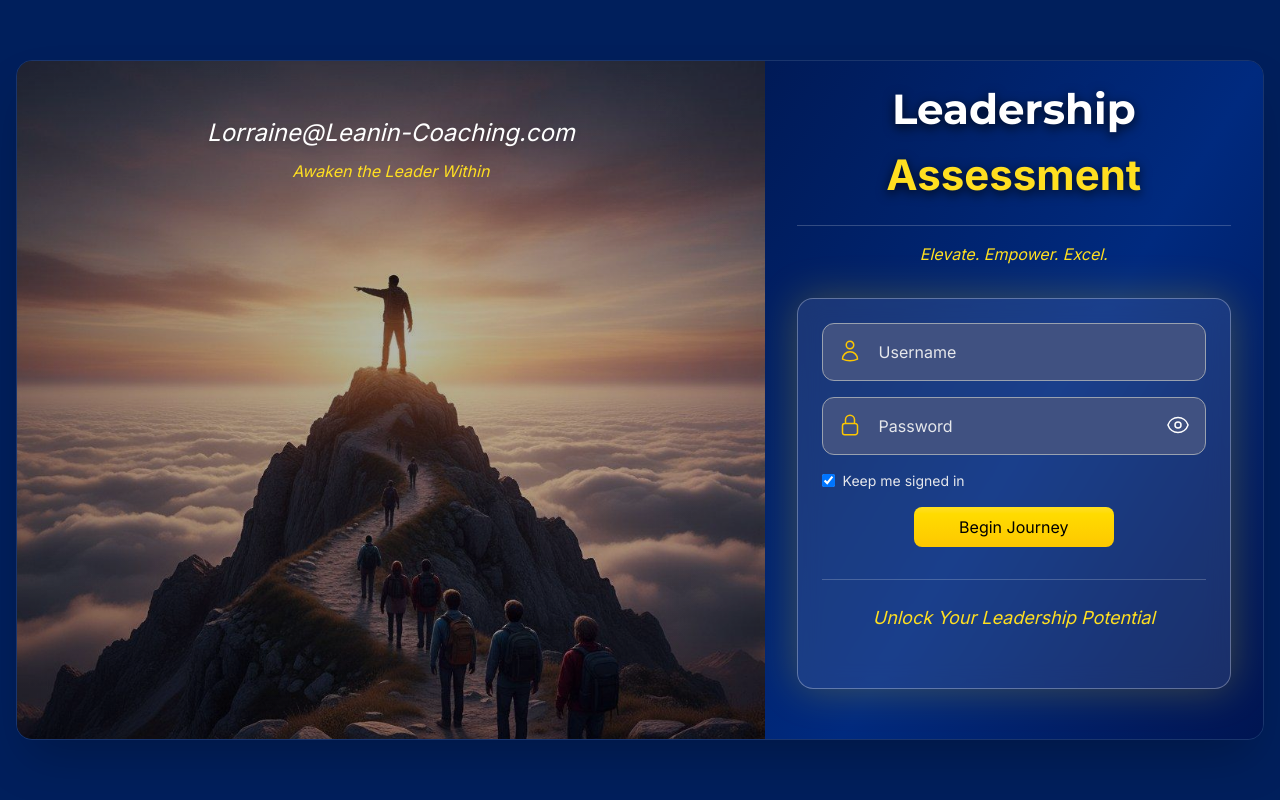
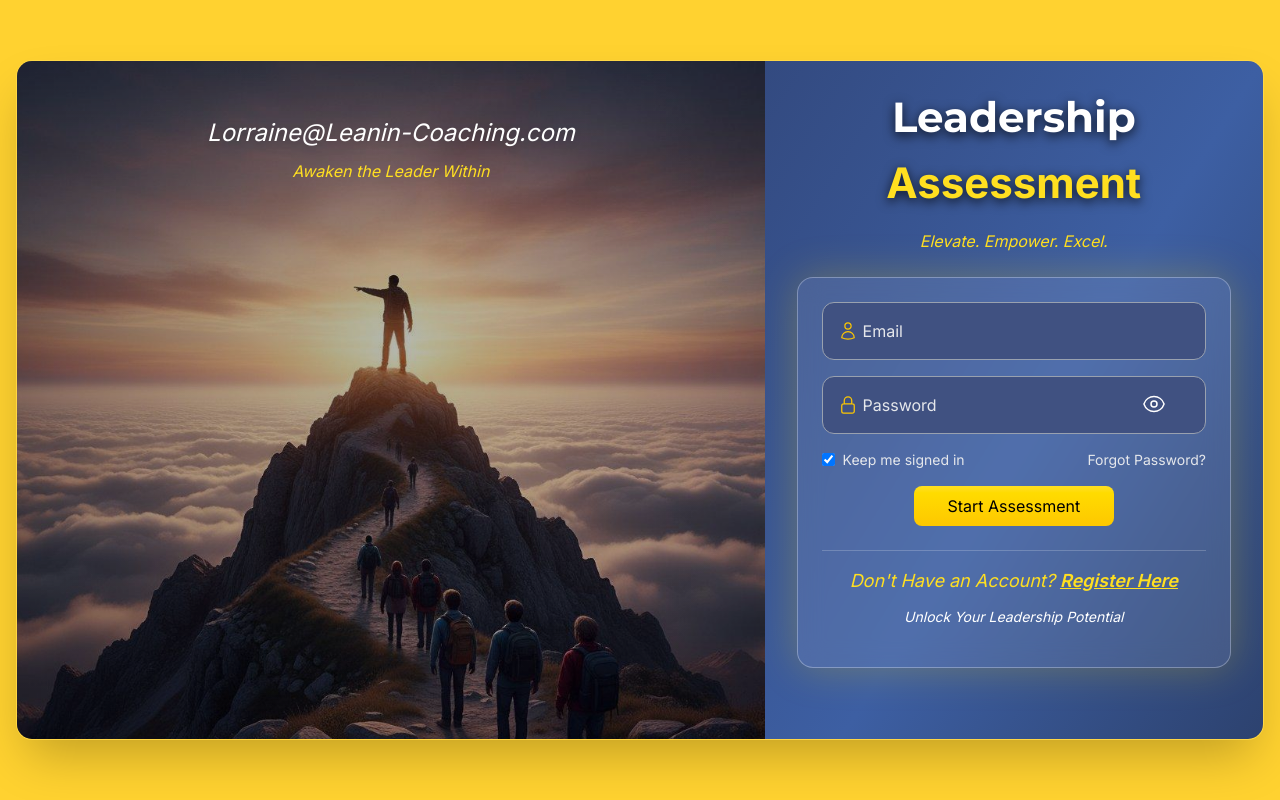
Before and after one commit to sireesha-metta/GoogleSheet-POC, a React (Vite) app: page /login in a window 1280 px wide. Built offline with nearby package versions, Linux system fonts and the light colour scheme.

Commit message:
role based login registration done

```diff
--- /dev/null
+++ b/src/component/FormInput.jsx
@@ -0,0 +1,42 @@
+import { CheckCircleIcon, XCircleIcon } from "@heroicons/react/24/solid";
+
+export default function FormInput({
+  error,value,
+  showErrorInPlaceholder = false,
+  ...props
+}) {
+  const isValid = value?.trim() && !error;
+  return (
+    <div className="relative">
+      <input
+        {...props}
+        placeholder={
+          showErrorInPlaceholder && error
+            ? error
+            : props.placeholder
+        }
+        className={`w-full bg-[#405181] rounded-xl py-4 px-10  text-white
+        focus:outline-none focus:ring-2
+        ${
+          error
+            ? "border-2 border-red-500 placeholder-red-400 focus:ring-red-500"
+            : "border border-gray-400 placeholder-gray-200 focus:ring-yellow-400"
+        }`}
+      />
+
+      {!showErrorInPlaceholder && error && (
+        <p className="text-red-400 text-sm mt-1">
+          {error}
+        </p>
+      )}
+
+         {error && (
+        <XCircleIcon className="absolute right-3 top-1/2 -translate-y-1/2 h-5 w-5 text-red-500" />
+      )}
+
+      {isValid && (
+        <CheckCircleIcon className="absolute right-3 top-1/2 -translate-y-1/2 h-5 w-5 text-yellow-500" />
+      )}
+    </div>
+  );
+}
--- a/src/pages/Login.jsx
+++ b/src/pages/Login.jsx
@@ -1,12 +1,10 @@
 import { useState } from "react";
 import { Navigate, useLocation, useNavigate } from "react-router-dom";
-import { isAuthenticated, loginUser } from "../utils/auth";
-import {
-  UserIcon,
-  LockClosedIcon,
-  EyeIcon,
-  EyeSlashIcon,
-} from "@heroicons/react/24/outline";
+import { isAuthenticated, loginUser, registerUser } from "../utils/auth";
+import { UserIcon, LockClosedIcon, EyeIcon, EyeSlashIcon,QuestionMarkCircleIcon,EnvelopeIcon, PhoneIcon} from "@heroicons/react/24/outline";
+import { INITIAL_REGISTER_FORM, INITIAL_REGISTER_ERRORS, } from "../types/register.types";
+import FormInput from "../component/FormInput";
+import { validators } from "../utils/validation";
 
 export default function Login() {
   const navigate = useNavigate();
@@ -15,15 +13,77 @@ export default function Login() {
   const [password, setPassword] = useState("");
   const [rememberMe, setRememberMe] = useState(true);
   const [showPassword, setShowPassword] = useState(false);
-  const [errors, setErrors] = useState({ email: "", password: "", });
-
+  const [errors, setErrors] = useState({ email: "", password: "" });
   const [isSubmitting, setIsSubmitting] = useState(false);
+  const [showRegister, setShowRegister] = useState(false);
 
   if (isAuthenticated()) {
     return <Navigate to="/welcome" replace />;
   }
 
   const nextPath = location.state?.from?.pathname || "/welcome";
+
+  const validateRegisterForm = (form) => {
+    const errors = {};
+
+    if (!form.firstName.trim()) {
+      errors.firstName = "First Name is required";
+    }
+
+    if (!form.lastName.trim()) {
+      errors.lastName = "Last Name is required";
+    }
+
+    if (!form.email.trim()) {
+      errors.email = "Email is required";
+      console.log("Email:", form.email);
+      console.log("Validator Result:", validators.email(form.email));
+    } else {
+      const emailError = validators.email(form.email);
+      if (emailError) errors.email = emailError;
+    }
+
+    if (!form.mobile.trim()) {
+      errors.mobile = "Mobile Number is required";
+    } else {
+      const mobileError = validators.mobile(form.mobile);
+      if (mobileError) errors.mobile = mobileError;
+    }
+
+    if (!form.password.trim()) {
+      errors.password = "Password is required";
+    }
+
+    if (!form.confirmPassword.trim()) {
+      errors.confirmPassword = "Confirm Password is required";
+    } else if (form.password !== form.confirmPassword) {
+      errors.confirmPassword = "Passwords do not match";
+    }
+
+    return errors;
+  };
+
+  const [registerForm, setRegisterForm] = useState(
+    INITIAL_REGISTER_FORM
+  );
+
+  const [registerErrors, setRegisterErrors] = useState(
+    INITIAL_REGISTER_ERRORS
+  );
+
+  const handleRegisterChange = (e) => {
+    const { name, value } = e.target;
+
+    setRegisterForm((prev) => ({
+      ...prev,
+      [name]: value,
+    }));
+
+    setRegisterErrors((prev) => ({
+      ...prev,
+      [name]: "",
+    }));
+  };
 
   const validate = () => {
     const newErrors = {};
@@ -41,6 +101,7 @@ export default function Login() {
     return Object.keys(newErrors).length === 0;
   };
 
+
   const onSubmit = async (e) => {
     e.preventDefault();
 
@@ -49,11 +110,7 @@ export default function Login() {
     setErrors({});
     setIsSubmitting(true);
 
-    const result = await loginUser({
-      email,
-      password,
-      rememberMe,
-    });
+    const result = await loginUser({ email, password, rememberMe });
 
     setIsSubmitting(false);
 
@@ -67,16 +124,36 @@ export default function Login() {
     navigate(nextPath, { replace: true });
   };
 
+  const handleRegister = async (e) => {
+    e.preventDefault();
+
+    const errors = validateRegisterForm(registerForm);
+
+    if (Object.keys(errors).length > 0) {
+      setRegisterErrors(errors);
+      return;
+    }
+
+    const result = await registerUser(registerForm);
+
+    if (!result.success) {
+      alert(result.message);
+      return;
+    }
+
+    alert("Registration Successful");
+
+    setRegisterForm(INITIAL_REGISTER_FORM);
+    setIsRegisterOpen(false);
+  };
+
   return (
-    <div className="min-h-screen bg-[#001f5c]  flex items-center justify-center p-4">
+    <div className="min-h-screen bg-amber-300 flex items-center justify-center p-4">
       <div className="w-full max-w-8xl h-[85vh] rounded-2xl overflow-hidden shadow-2xl border border-white/10 flex">
         <div className="min-h-screen flex overflow-hidden">
           <div className="hidden md:block w-3/5 relative">
-            <img
-              src="src/assets/human-hill.jpg"
-              alt="Leadership"
-              className="w-full h-full object-cover"
-            />
+            <img src="src/assets/human-hill.jpg" alt="Leadership" className="w-full h-full object-cover" />
+
             <div className="absolute inset-0 bg-black/25"></div>
 
             <div className="absolute top-14 left-1/2 -translate-x-1/2 z-8 text-white text-center">
@@ -87,18 +164,19 @@ export default function Login() {
                 Awaken the Leader Within
               </h2>
             </div>
+
             <div className="absolute inset-0 bg-gradient-to-r from-black/10 to-transparent" />
           </div>
 
-          <div className="w-full md:w-2/5 bg-gradient-to-br from-[#001a57] via-[#002a7f] to-[#00114a] flex justify-center pt-12 p-8">
-            <div className="w-full max-w-lg mx-auto -mt-8">
+          <div className="w-full md:w-2/5 bg-gradient-to-br from-[#334a80] via-[#3d5fa3] to-[#2a3d66] flex justify-center pt-12 p-8">
+            <div className="w-full max-w-lg mx-auto -mt-6">
               <h1 className="text-center text-white font-serif text-2xl md:text-lg drop-shadow-md">
                 Leadership <span className="text-yellow-300"> Assessment </span>
               </h1>
 
-              <div className="w-full h-px bg-white/20 my-4"></div>
+              {/* <div className="w-full h-px bg-white/20 my-4"></div> */}
 
-              <p className="text-center text-yellow-300 italic text-3lg font-serif mb-8">
+              <p className="text-center text-yellow-300 italic text-3lg font-serif mb-6">
                 Elevate. Empower. Excel.
               </p>
 
@@ -106,87 +184,63 @@ export default function Login() {
                 <form onSubmit={onSubmit} className="space-y-4">
                   <div>
                     <div className="relative">
-                      <UserIcon className="absolute left-4 top-4 h-6 w-6 text-yellow-400" />
+                      <UserIcon className="absolute left-4 top-1/2 -translate-y-1/2 h-5 w-5 text-yellow-400 z-10" />
 
-                      <input type="email"
-                        value={email}
-                        placeholder={errors.email ? errors.email : "Username"}
+                      <FormInput type="email" value={email} placeholder="Email" error={errors.email} showErrorInPlaceholder={true}
                         onChange={(e) => {
                           setEmail(e.target.value);
-
                           setErrors((prev) => ({
                             ...prev,
                             email: "",
                           }));
                         }}
-                        className={`w-full bg-[#405181] rounded-xl py-4 pl-14 pr-4 text-white focus:outline-none focus:ring-2 ${errors.email
-                          ? "border-2 border-red-500 placeholder-red-400 focus:ring-red-500"
-                          : "border border-gray-400 placeholder-gray-200 focus:ring-yellow-400"
-                          }`}
                       />
                     </div>
                   </div>
 
-                  {/* Password */}
                   <div>
                     <div className="relative">
-                      <LockClosedIcon className="absolute left-4 top-4 h-6 w-6 text-yellow-400" />
-                      <input
-                        type={showPassword ? "text" : "password"}
-                        value={password}
-                        placeholder={errors.password ? errors.password : "Password"}
+                      <LockClosedIcon className="absolute left-4 top-1/2 -translate-y-1/2 h-5 w-5 text-yellow-400 z-10" />
+                      <FormInput type={showPassword ? "text" : "password"} value={password} placeholder="Password"
+                        error={errors.password} showErrorInPlaceholder={true}
                         onChange={(e) => {
                           setPassword(e.target.value);
-
                           setErrors((prev) => ({
                             ...prev,
                             password: "",
                           }));
                         }}
-                        className={`w-full bg-[#405181] rounded-xl py-4 pl-14 pr-14 text-white
-                              focus:outline-none focus:ring-2
-                              ${errors.password
-                            ? "border-2 border-red-500 placeholder-red-400 focus:ring-red-500"
-                            : "border border-gray-400 placeholder-gray-200 focus:ring-yellow-400"
-                          }`}
                       />
 
-                      <button
-                        type="button"
-                        onClick={() => setShowPassword(!showPassword)}
-                        className="absolute right-4 top-4 text-white"
-                      >
-                        {showPassword ? (
-                          <EyeSlashIcon className="h-6 w-6" />
-                        ) : (
-                          <EyeIcon className="h-6 w-6" />
-                        )}
+                      <button type="button" onClick={() => setShowPassword(!showPassword)}
+                        className="absolute right-4 top-4 right-10 text-white" >
+                        {showPassword ? (<EyeSlashIcon className="h-6 w-6" />) : (<EyeIcon className="h-6 w-6" />)}
                       </button>
                     </div>
                   </div>
 
                   <div className="flex items-center">
-                    <input
-                      type="checkbox"
-                      checked={rememberMe}
-                      onChange={(e) => setRememberMe(e.target.checked)}
-                      className="mr-2"
-                    />
+                    <input type="checkbox" checked={rememberMe} onChange={(e) => setRememberMe(e.target.checked)} className="mr-2" />
                     <span className="text-gray-200 text-sm">Keep me signed in</span>
+                    <span className="text-gray-200 ml-auto text-sm">Forgot Password?</span>
                   </div>
 
-                  <button
-                    type="submit"
-                    disabled={isSubmitting}
+                  <button type="submit" disabled={isSubmitting}
                     className="w-50 mx-auto block  py-2 rounded-lg text-2lg font-serif text-black bg-gradient-to-b from-yellow-300
-                   to-yellow-400 text-center"
-                  >
-                    {isSubmitting ? "Signing in..." : "Begin Journey"}
+                   to-yellow-400 text-center" >
+                    {isSubmitting ? "Signing in..." : "Start Assessment"}
                   </button>
                 </form>
 
-                <div className="border-t border-white/20 mt-8 pt-6">
-                  <p className="text-center text-yellow-300 italic text-lg font-serif mb-8">
+                <div className="border-t border-white/20 mt-6 pt-4">
+                  <p className="text-center text-yellow-300 italic text-lg font-serif mb-3">
+                    Don't Have an Account?{" "}<button type="button" onClick={() => setShowRegister(true)}
+                      className="underline font-semibold hover:text-yellow-200" >
+                      Register Here
+                    </button>
+                  </p>
+
+                  <p className="text-center text-white italic text-sm font-serif mb-4">
                     Unlock Your Leadership Potential
                   </p>
                 </div>
@@ -195,6 +249,91 @@ export default function Login() {
           </div>
         </div>
       </div>
+
+      {showRegister && (
+        <div className="fixed inset-0 z-50 flex items-center justify-center bg-gray-700/70 backdrop-blur-sm">
+          <div className="w-full max-w-2xl rounded-2xl border border-white/20
+                  bg-gradient-to-br from-[#334a80] via-[#3d5fa3] to-[#2a3d66] p-10 shadow-2xl">
+
+            <h2 className="text-center text-2xl font-serif text-yellow-300 mb-6">
+              Create Your Leadership Assessment Account
+            </h2>
+
+            <div className="space-y-4">
+
+              <div className="grid grid-cols-2 gap-4">
+                <div className="relative">
+                  <UserIcon  className="absolute left-3 top-1/2 -translate-y-1/2 h-5 w-5 text-yellow-400 z-10" />
+                  <FormInput type="text" name="firstName" placeholder="First Name" value={registerForm.firstName}
+                    onChange={handleRegisterChange} error={registerErrors.firstName} showErrorInPlaceholder={true} />
+                </div>
+
+                <div className="relative">
+                  <UserIcon  className="absolute left-3 top-1/2 -translate-y-1/2 h-5 w-5 text-yellow-400 z-10" />
+                  <FormInput type="text" name="lastName" placeholder="Last Name" value={registerForm.lastName}
+                    onChange={handleRegisterChange}  error={registerErrors.lastName}   showErrorInPlaceholder={true} />
+                </div>
+              </div>
+
+              <div className="relative">
+                <PhoneIcon className="absolute left-4 top-1/2 -translate-y-1/2 h-5 w-5 text-yellow-400 z-10" />
+                <FormInput type="tel" name="mobile" placeholder="Mobile Number" value={registerForm.mobile}
+                  onChange={handleRegisterChange} error={registerErrors.mobile} showErrorInPlaceholder={true} />
+              </div>
+
+              <div className="relative">
+                <EnvelopeIcon  className="absolute left-4 top-1/2 -translate-y-1/2 h-5 w-5 text-yellow-400 z-10" />
+
+                <FormInput type="email" name="email" placeholder="Email Address" value={registerForm.email} showErrorInPlaceholder={true}
+                  onChange={handleRegisterChange} error={registerErrors.email} />
+              </div>
+
+              <div className="relative">
+                <LockClosedIcon className="absolute left-4 top-1/2 -translate-y-1/2 h-5 w-5 text-yellow-400 z-10" />
+
+                <FormInput type={showPassword ? "text" : "password"} name="password" placeholder="Password" value={registerForm.password}
+                  onChange={handleRegisterChange} error={registerErrors.password} showErrorInPlaceholder={true} />
+
+                <button type="button" onClick={() => setShowPassword(!showPassword)}
+                  className="absolute right-4 top-4 right-10 text-white" >
+                  {showPassword ? (<EyeSlashIcon className="h-6 w-6" />) : (<EyeIcon className="h-6 w-6" />)}
+                </button>
+              </div>
+
+              <div className="relative">
+                <QuestionMarkCircleIcon className="absolute left-4 top-1/2 -translate-y-1/2 h-5 w-5 text-yellow-400 z-10" />
+
+                <FormInput type={showPassword ? "text" : "password"} name="confirmPassword" placeholder="Confirm Password"
+                  value={registerForm.confirmPassword} showErrorInPlaceholder={true}
+                  onChange={handleRegisterChange} error={registerErrors.confirmPassword} />
+
+                <button type="button" onClick={() => setShowPassword(!showPassword)}
+                  className="absolute right-4 top-4 right-10 text-white" >
+                  {showPassword ? (<EyeSlashIcon className="h-6 w-6" />) : (<EyeIcon className="h-6 w-6" />)}
+                </button>
+
+              </div>
+
+            </div>
+
+            <div className="flex justify-center gap-4 mt-8">
+              <button onClick={() => setShowRegister(false)} className="px-6 py-2 rounded-lg bg-gray-500 text-white"  >
+                Cancel
+              </button>
+
+              <button type="button" onClick={handleRegister}
+                className="px-6 py-2 rounded-lg text-black font-semibold bg-gradient-to-b from-yellow-300 to-yellow-400" >
+                Register
+              </button>
+            </div>
+
+          </div>
+        </div>
+      )}
+
+
     </div>
+
+
   );
 }
--- /dev/null
+++ b/src/types/register.types.js
@@ -0,0 +1,17 @@
+export const INITIAL_REGISTER_FORM = {
+  firstName: "",
+  lastName: "",
+  mobile: "",
+  email: "",
+  password: "",
+  confirmPassword: "",
+};
+
+export const INITIAL_REGISTER_ERRORS = {
+  firstName: "",
+  lastName: "",
+  mobile: "",
+  email: "",
+  password: "",
+  confirmPassword: "",
+};
--- /dev/null
+++ b/src/utils/validation.js
@@ -0,0 +1,26 @@
+export const validators = {
+  required: (value, fieldName) => !value?.trim() ? `${fieldName} is required` : "",
+
+  email: (value) =>!/^[A-Z0-9._%+-]+@[A-Z0-9.-]+\.[A-Z]{2,}$/i.test(value.trim())
+    ? "Enter a valid email address"
+    : "",
+
+  mobile: (value) =>!/^[6-9]\d{9}$/.test(value)
+      ? "Enter a valid 10-digit mobile number"
+      : "",
+
+  password: (value) => {
+    if (value.length < 8) {
+      return "Password must be at least 8 characters";
+    }
+
+    if (!/(?=.*[a-z])(?=.*[A-Z])(?=.*\d)/.test(value)) {
+      return "Must contain uppercase, lowercase and number";
+    }
+
+    return "";
+  },
+
+  minLength: (value, length) =>
+    value.length < length ? `Minimum ${length} characters required` : "",
+};
```
Also changed, not shown: src/Routes/LeanRoutes.jsx (+3 -8 lines), src/pages/Welcome.jsx (+11 -0 lines), src/utils/auth.js (+30 -8 lines).
